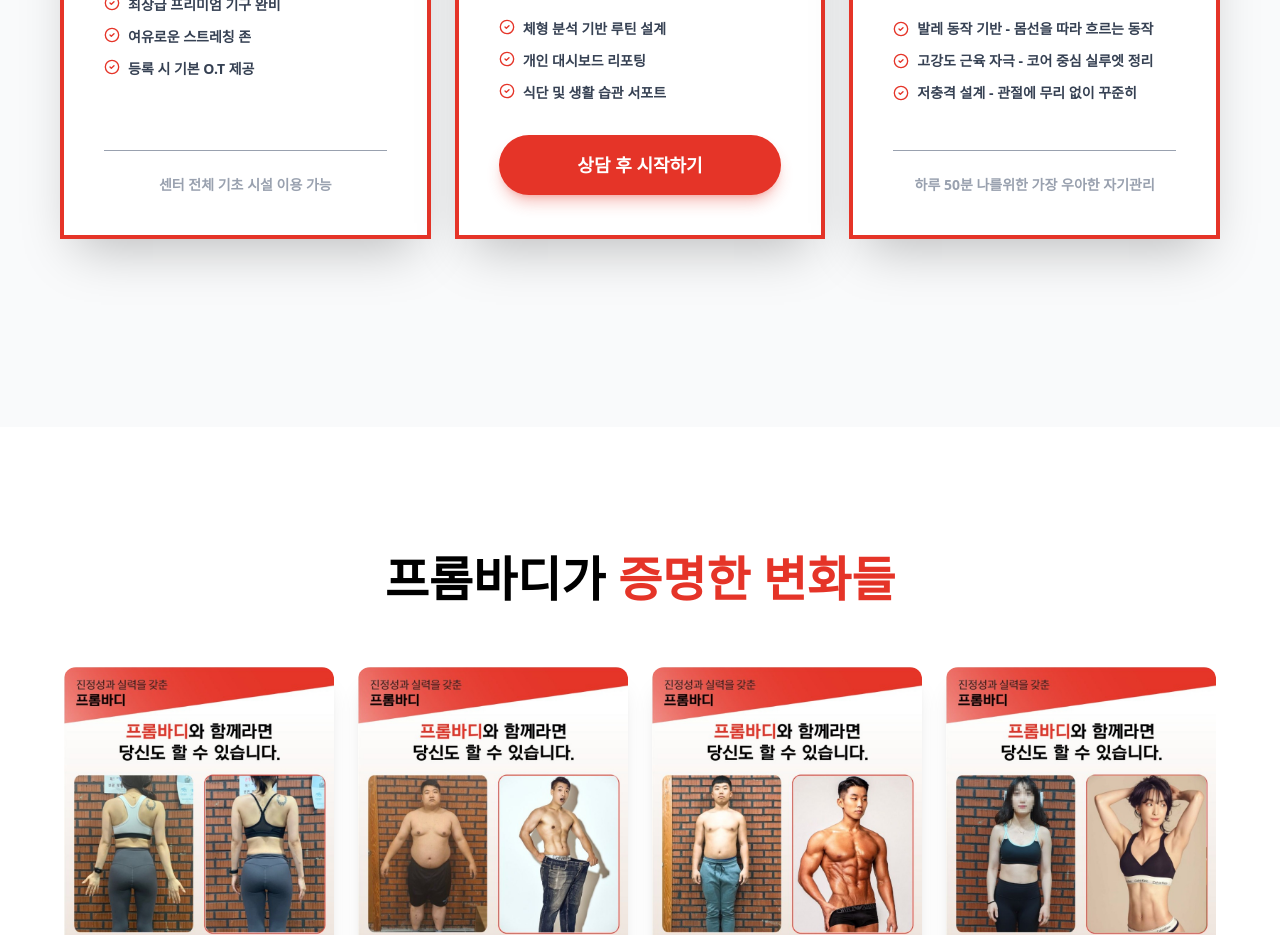
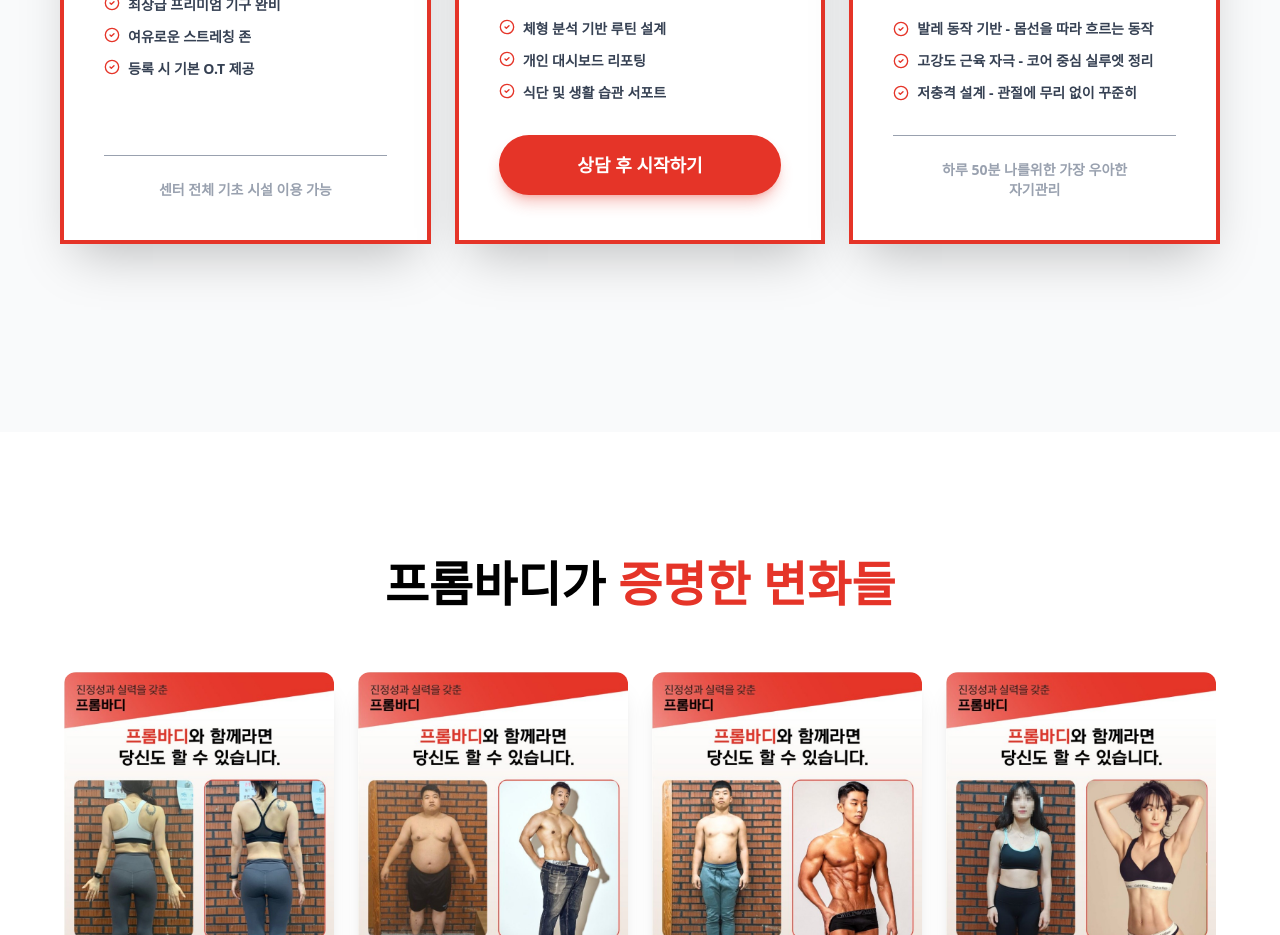
Before and after one commit to okmstyle-collab/from_body-landding, a React (Vite) app: page / in a window 1280 px wide. Shown: the part 4600-5535 px from the top of the page. Built offline with nearby package versions, Linux system fonts and the light colour scheme.

Commit message:
Fix Barre card footer line break

```diff
--- a/src/App.tsx
+++ b/src/App.tsx
@@ -356,7 +356,7 @@ export default function App() {
                   </li>
                 ))}
               </ul>
-              <div className="mt-auto pt-6 border-t w-full text-sm text-gray-400 font-bold">하루 50분 나를위한 가장 우아한 자기관리</div>
+              <div className="mt-auto pt-6 border-t w-full text-sm text-gray-400 font-bold break-keep">하루 50분 나를위한 가장 우아한<br/>자기관리</div>
             </motion.div>
           </div>
         </div>
```
